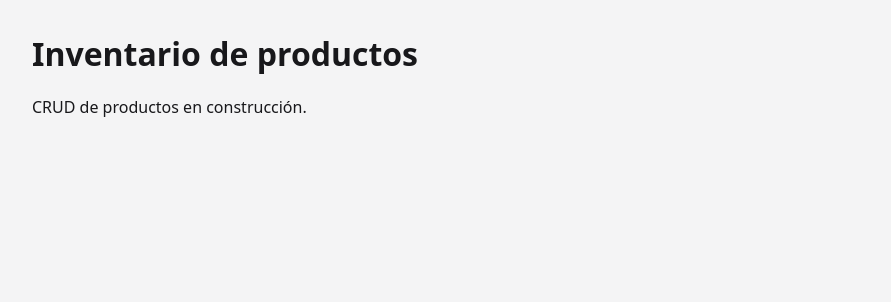
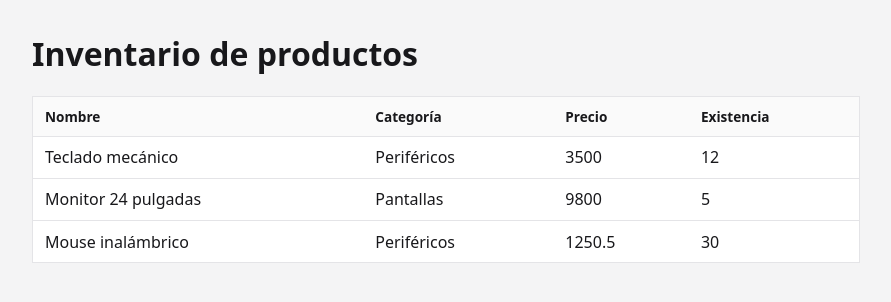
Before and after one commit to ChancheV2/Tarea3-Crud-Productos-Gitflow, a React (Vite) app: page / in a window 1280 px wide. Shown: the top 302 px of the page, without its empty margins (194-1085 px from the left). Built offline with nearby package versions, Linux system fonts and the light colour scheme.

Commit message:
Muestra la lista de productos en una tabla

```diff
--- a/src/App.tsx
+++ b/src/App.tsx
@@ -1,8 +1,15 @@
+import { useState } from "react";
+import { ProductTable } from "./components/ProductTable";
+import { loadProducts } from "./storage";
+import type { Product } from "./types";
+
 function App() {
+  const [products] = useState<Product[]>(loadProducts);
+
   return (
     <main>
       <h1>Inventario de productos</h1>
-      <p>CRUD de productos en construcción.</p>
+      <ProductTable products={products} />
     </main>
   );
 }
--- /dev/null
+++ b/src/components/ProductTable.tsx
@@ -0,0 +1,34 @@
+import type { Product } from "../types";
+
+interface Props {
+  products: Product[];
+}
+
+export function ProductTable({ products }: Props) {
+  if (products.length === 0) {
+    return <p className="empty">No hay productos registrados.</p>;
+  }
+
+  return (
+    <table>
+      <thead>
+        <tr>
+          <th>Nombre</th>
+          <th>Categoría</th>
+          <th>Precio</th>
+          <th>Existencia</th>
+        </tr>
+      </thead>
+      <tbody>
+        {products.map((p) => (
+          <tr key={p.id}>
+            <td>{p.name}</td>
+            <td>{p.category}</td>
+            <td>{p.price}</td>
+            <td>{p.stock}</td>
+          </tr>
+        ))}
+      </tbody>
+    </table>
+  );
+}
--- a/src/index.css
+++ b/src/index.css
@@ -2,3 +2,7 @@
 body { margin: 0; font-family: system-ui, sans-serif; background: #f4f4f5; color: #18181b; }
 main { max-width: 860px; margin: 0 auto; padding: 2rem 1rem; }
 h1 { margin-top: 0; }
+table { width: 100%; border-collapse: collapse; background: #fff; border: 1px solid #e4e4e7; }
+th, td { text-align: left; padding: 0.6rem 0.75rem; border-bottom: 1px solid #e4e4e7; }
+th { background: #fafafa; font-size: 0.85rem; }
+.empty { text-align: center; color: #71717a; }
```
